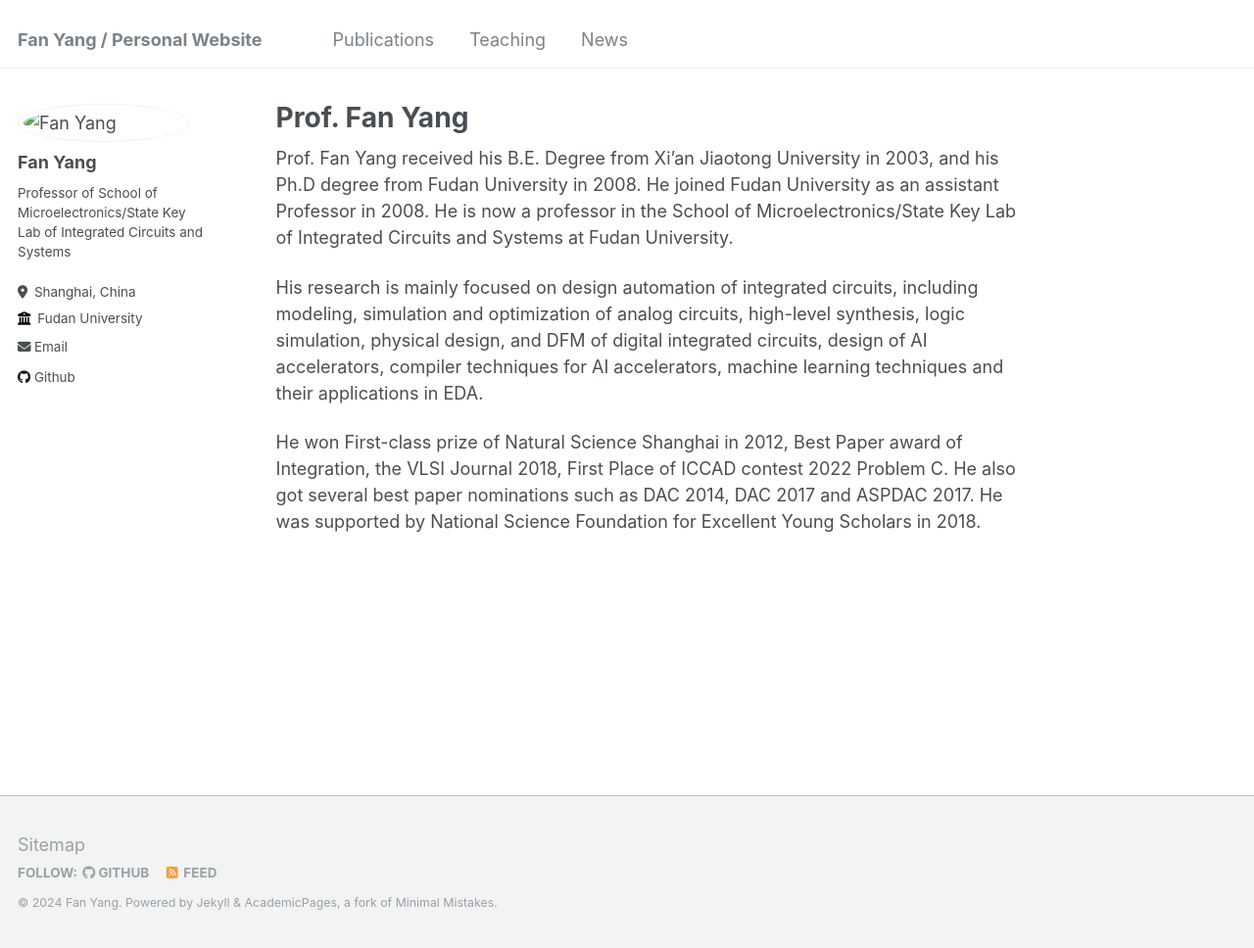
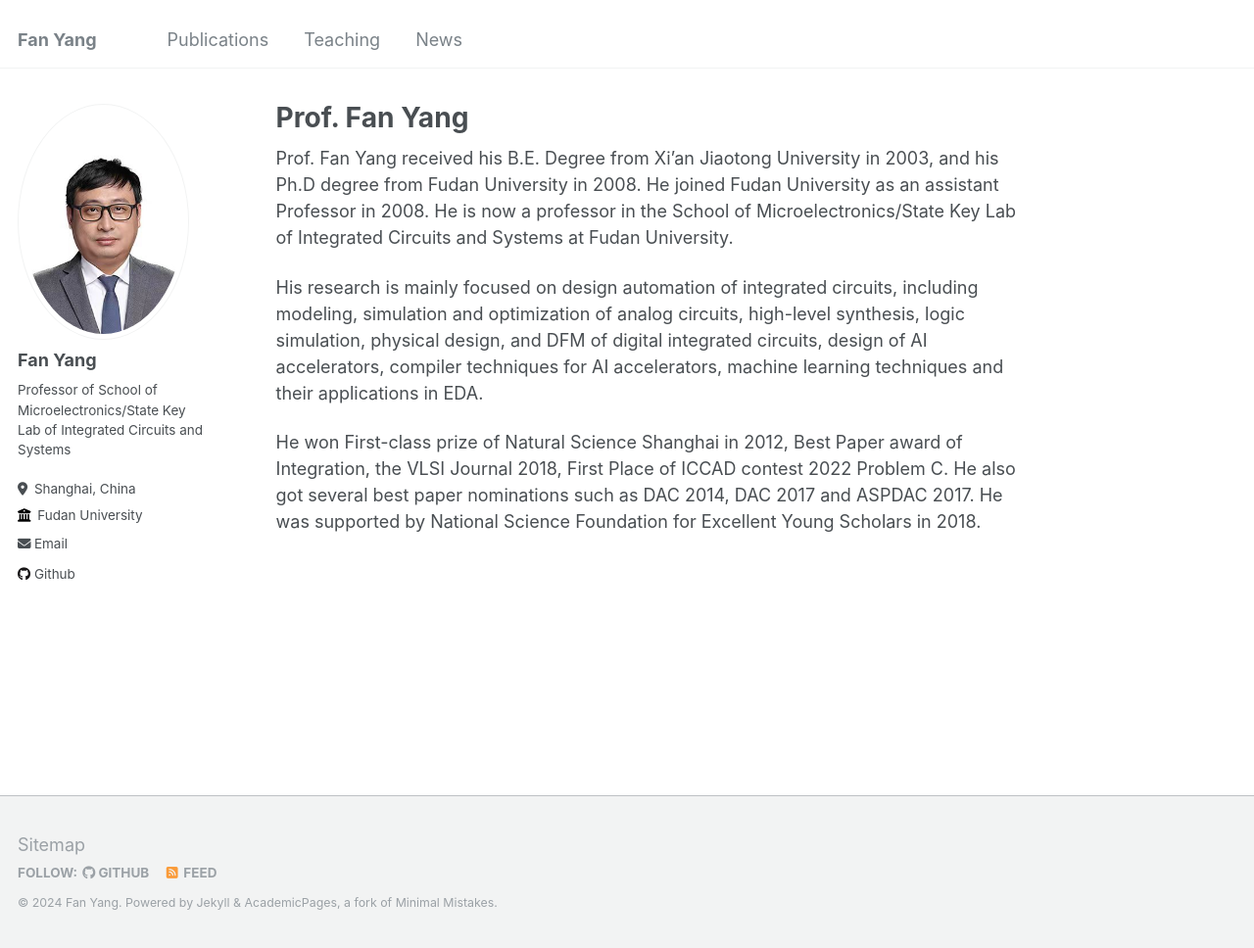
Before and after one commit to ephonic/ephonic.github.io, a Jekyll site: the page built from _pages/about.md, in a window 1280 px wide and 968 px high. Shown: the whole window at 98% size. Built offline with Jekyll 4.4.1, drawn with Linux system fonts in a browser that asks for light colours.

Commit message:
Update _config.yml

```diff
--- a/_config.yml
+++ b/_config.yml
@@ -8,7 +8,7 @@
 
 # Basic Site Settings
 locale                   : "en-US"
-title                    : "Fan Yang / Personal Website"
+title                    : "Fan Yang"
 title_separator          : "-"
 name                     : &name "Fan Yang"
 description              : &description "Professor of Fudan University"
@@ -21,7 +21,7 @@ repository               : "ephonic/ephonic.github.io"
 #               Additional customization can be done by editing /_includes/author-profile.html
 author:
   # Biographic information
-  avatar           : "images/yangfan.jpg"
+  avatar           : "yangfan.jpg"
   name             : "Fan Yang"
   pronouns         : #"He/His"
   bio              : "Professor of School of Microelectronics/State Key Lab of Integrated Circuits and Systems"
```
